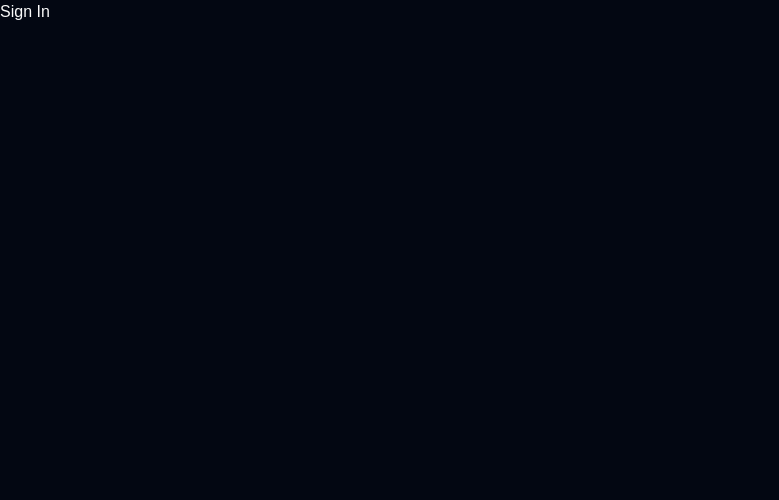
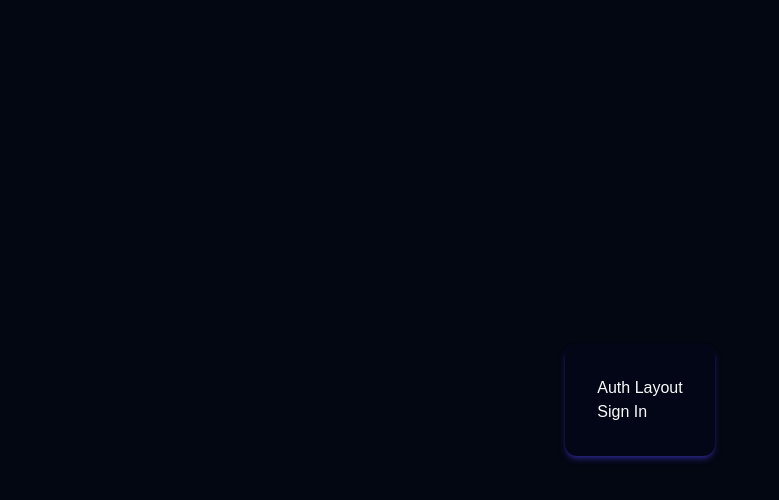
Before and after one commit to igorsantos-p/app_reembolso, a React (Vite) app: page / in a window 1280 px wide. Shown: the top 500 px of the page, without its empty margins (0-779 px from the left). Built offline with nearby package versions, Linux system fonts and the light colour scheme; a web font is replaced by a local one.

Commit message:
componente auth

```diff
--- /dev/null
+++ b/src/components/AuthLayout.tsx
@@ -0,0 +1,13 @@
+import { Outlet } from "react-router";
+
+export function AuthLayout() {
+    return (
+        <div className="w-screen h-screen flex flex-col justify-center items-center">
+            <main className="bg-slate-950 p-8 rounded-xl shadow-md shadow-indigo-700/50 inset-2 inset-shadow-sm inset-shadow-indigo-500">
+                <h1>Auth Layout</h1>
+                <Outlet />
+            </main>
+
+        </div>
+    )
+}
--- a/src/routes/auth-routes.tsx
+++ b/src/routes/auth-routes.tsx
@@ -1,10 +1,13 @@
 import { Routes, Route } from "react-router"
 import { SignIn } from "../pages/SignIn"
+import { AuthLayout } from "../components/AuthLayout"
 
 export function AuthRoutes() {
     return (
         <Routes>
-            <Route path="/" element={<SignIn />} />
+            <Route path="/" element={<AuthLayout />}>
+                <Route path="/" element={<SignIn />} />
+            </Route>
         </Routes>
     )
 }
```
Also changed, not shown: 1 other file (tests, documents, lock files or other folders).
